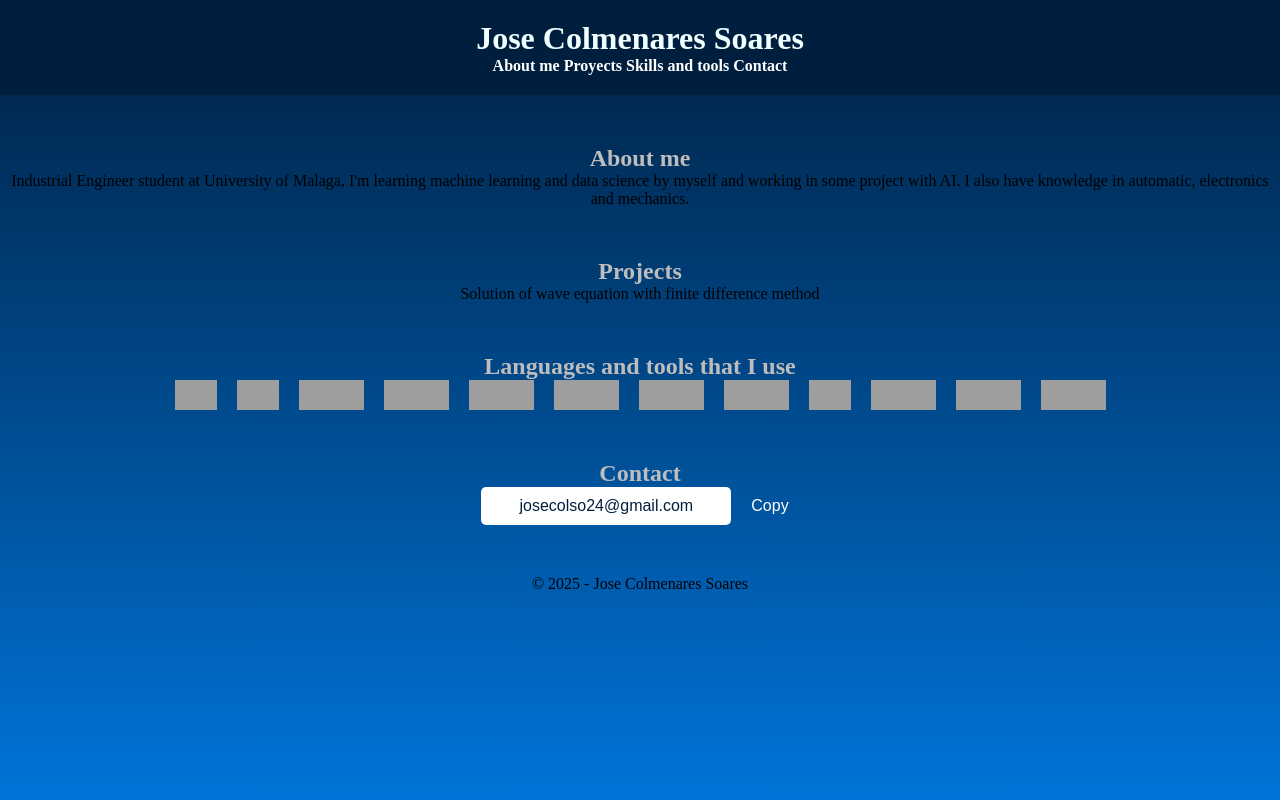
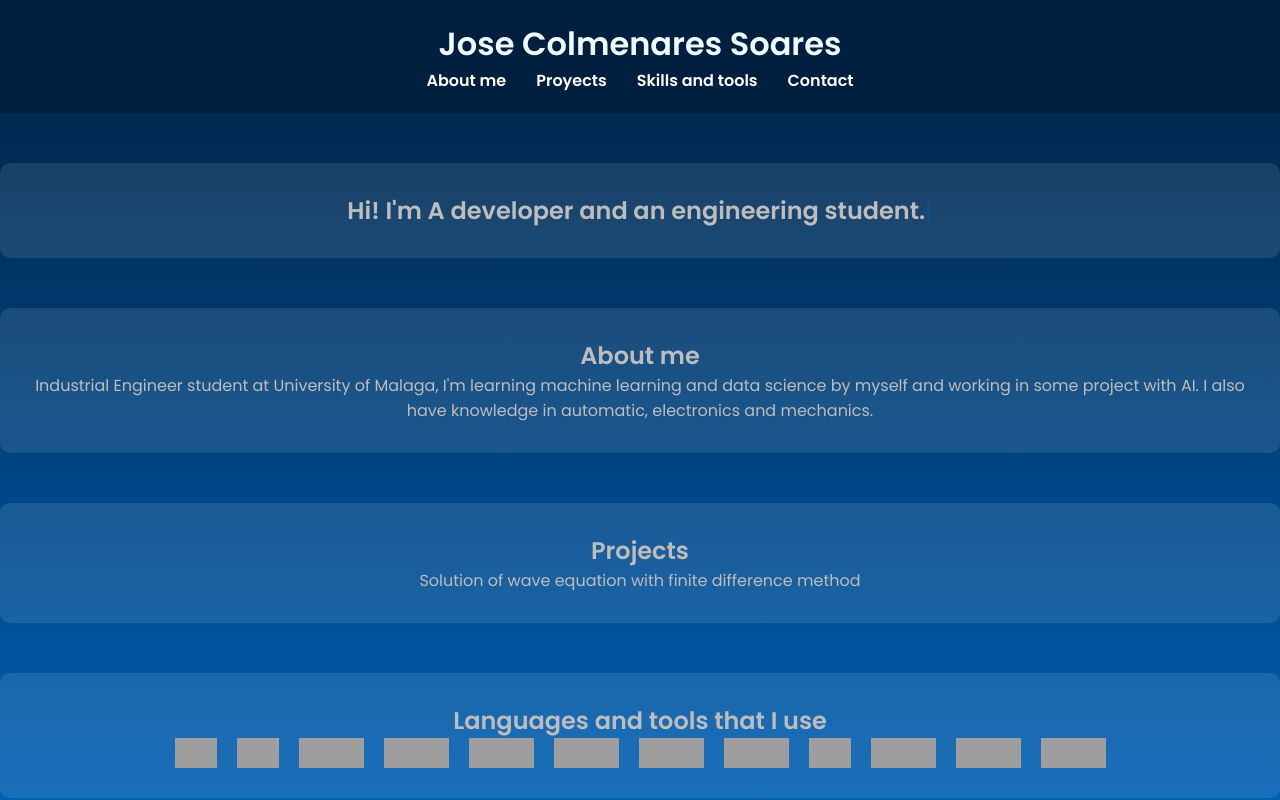
Before and after one commit to Iscolso/portfolio, a plain HTML site: page index.html in a window 1280 px wide. Shown: the top 800 px of the page. Drawn offline with Linux system fonts and the light colour scheme; grey boxes are pictures that could not be loaded.

Commit message:
agrego dinamica al portfolio

```diff
--- a/index.html
+++ b/index.html
@@ -14,25 +14,29 @@
         </h1>
         <nav>
             <ul>
-                <li><a href="#about">About me</a></li>
-                <li><a href="#projects">Proyects</a></li>
-                <li><a href="#skills">Skills and tools</a></li>
-                <li><a href="conctact">Contact</a></li>
+                <li><a href="#about">About me  </a></li>
+                <li><a href="#projects">Proyects  </a></li>
+                <li><a href="#skills">Skills and tools  </a></li>
+                <li><a href="#contact">Contact  </a></li>
             </ul>
         </nav>
     </header>
-
+    <section>
+      <h1>Hi! I'm <span id="typing-text"></span><span class="cursor">|</span></h1>
+    </section>
     <section id="about">
         <h2>About me</h2>
         <p>Industrial Engineer student at University of Malaga, I'm learning
             machine learning and data science by myself and working in some project with AI.
             I also have knowledge in automatic, electronics and mechanics.
         </p>
+        </section>
 
     <section id="projects">
         <h2>Projects</h2>
         <p>Solution of wave equation with finite difference method</p>
     </section>
+
 
     <section id="skills">
         <h2>Languages and tools that I use</h2>
@@ -112,7 +116,7 @@
         </div>
     </section>
 
-    <section id="Contact">
+    <section id="contact">
         <h2>Contact</h2>
         <div class="copy-container">
             <input type="text" value="josecolso24@gmail.com" id="email" readonly>
--- a/script.js
+++ b/script.js
@@ -4,3 +4,19 @@ function copiarCorreo(){
     document.execCommand("copy");
     alert("email copied: " + emailInput.value);
 }
+
+document.addEventListener("DOMContentLoaded", function(){
+    const textElement = document.getElementById("typing-text");
+    const text = "A developer and an engineering student.";
+    let index = 0;
+
+    function type(){
+        if (index < text.length){
+            textElement.textContent += text[index];
+            index++;
+            setTimeout(type,100);
+        }
+    }
+
+    type();
+});
--- a/styles.css
+++ b/styles.css
@@ -1,5 +1,6 @@
 /*Reset basico para eliminar imagenes y mejorar compatibilidad*/
 /*Paleta de colores*/
+@import url('https://fonts.googleapis.com/css2?family=Poppins:wght@300;400;600&display=swap');
 
 :root{
     --navy-blue: #001f3f;
@@ -18,18 +19,17 @@
 /*estilo general*/
 
 body{
-    font-family: 'Times New Roman', Times, serif;
+    font-family: 'Poppins', Times, serif;
     background: linear-gradient(to bottom, var(--navy-blue), var(--light-blue));
-    color: var(rgb(189,189,189));
+    color: rgb(189,189,189);
+    text-align: center;
+    min-height: 100vh;
     padding:0;
     margin: 0;
-    text-align: center;
-    min-height: 100vh;
-
 }
 
 header{
-    font-family: 'Times New Roman', Times, serif;
+    font-family: 'Poppins', Times, serif;
     background: var(--navy-blue);
     color: azure;
     padding: 20px;
@@ -37,16 +37,19 @@ header{
     gap: 20px;
 }
 
-nav ul li{
-    list-style:none;
-    display: inline;
+nav ul{
+    display: flex;
     justify-content: center;
     gap: 30px;
+    padding:0;
+}
+
+nav ul li {
+    list-style: none;
 }
 
 nav ul li a{
     color: var(--white);
-    gap: 20px;
     text-decoration: none;
     font-weight: bold;
 
@@ -54,10 +57,18 @@ nav ul li a{
 
 /*sections*/
 section{
-    padding:80 20px;
+    background:  rgba(255, 255, 255, 0.1);
+    border-radius: 10px;
+    padding:30px;
     margin: 50px 0;
     text-align: center;
+    transition: transform 0.3s ease-in-out;
 }
+
+section:hover{
+    transform: scale(1.02);
+}
+
 h2{
     color: rgb(189,189,189);
 }
@@ -83,15 +94,16 @@ h2{
     color: var(--navy-blue);
     padding: 10px;
     border-radius: 5px;
+    cursor:pointer;
     font-size: 16px;
     width: 250px;
     text-align: center;
 }
 
 .copy-container button {
-    background: var(--vinotinto);
+    background: var(--redwine);
     color: var(--white);
-    border: none;
+    border:black;
     padding: 10px;
     border-radius: 5px;
     cursor: pointer;
@@ -101,3 +113,21 @@ h2{
 .copy-container button:hover {
     background: #a83232; /* Un rojo más claro al pasar el mouse */
 }
+
+#presentation {
+    font-size: 2rem;
+    font-weight: bold;
+    color: var(--white);
+    margin-top: 50px;
+}
+
+.cursor {
+    display: inline-block;
+    color: var(--light-blue);
+    animation: blink 0.8s infinite;
+}
+
+@keyframes blink{
+    0%, 100% {opacity: 1;}
+    50% {opacity: 0; }
+}
```
